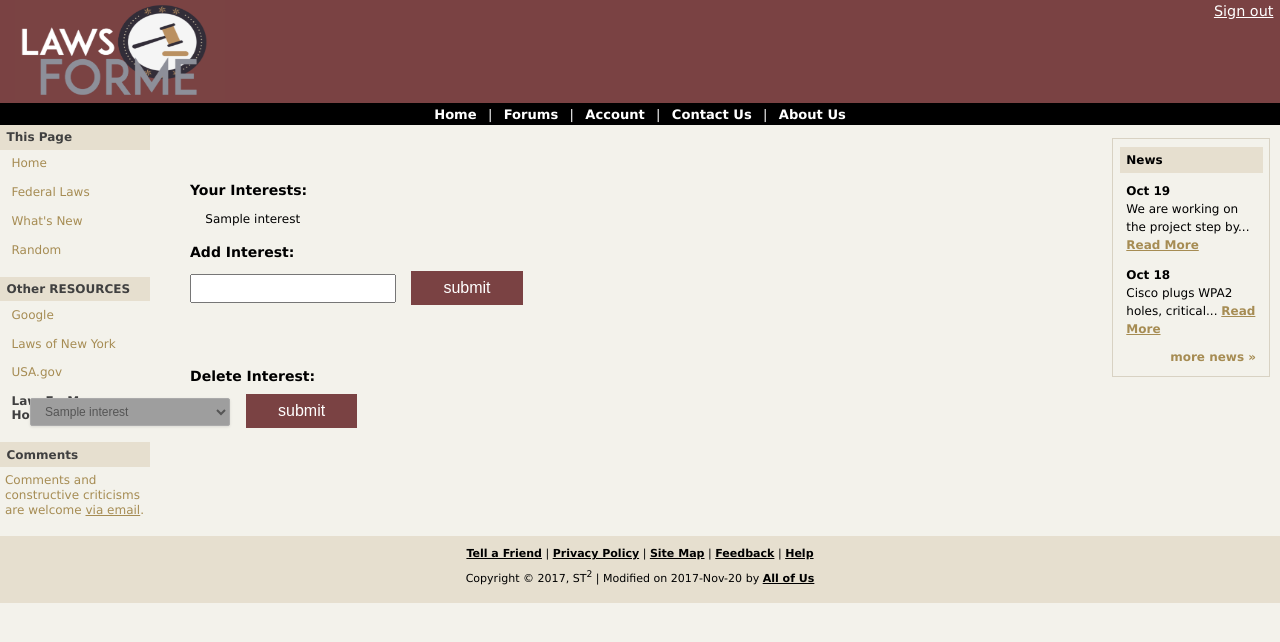
After one commit to slandau3/LawsForMe, a Flask app: page /account/ in a window 1280 px wide. The commit adds this page. Shown: the top 642 px of the page. Run offline with Flask 2, Linux system fonts and the light colour scheme; the visitor is signed in with stand-in values (Sample User, id 1); a database or web service that is not in the repository returns one stand-in record (values such as "Sample title"); some libraries are stand-ins or nearby versions; grey boxes are pictures that could not be loaded.

Commit message:
Added add interests

```diff
--- a/app.py
+++ b/app.py
@@ -158,7 +158,13 @@ def create_account():
 
 
 @app.route('/forum/', methods=['GET', 'POST'])
+
 def load_forum_discussions():
+    """
+        :GET: Render the "forum.html" page
+
+        :POST: Gets a sort request. Renders "forum.html" based on input
+    """
     if request.method == 'GET':
         discussions = db.get_num_4_disc()
         return render_template('forum.html', disc=discussions, logged_in=__session_has_uuid())
@@ -174,6 +180,11 @@ def load_forum_discussions():
 
 @app.route('/forum/<form_name>', methods=['GET', 'POST'])
 def load_threads(form_name):
+    """
+        :GET: Render the "thread.html" page
+
+        :POST: Gets a sort request. Renders "thread.html" based on input
+    """
     if request.method == 'GET':
         # threads = db.get_threads(form_name)
         num_comm = db.get_num_comments(form_name)
@@ -188,6 +199,9 @@ def load_threads(form_name):
 
 
 def __load_comments_get(next_name):
+    """
+            Helper function to load comments.
+        """
     thread = db.get_thread(next_name)
     comments = db.get_comments(next_name)
     # return render_template('thread.html', thr = threads)
@@ -196,6 +210,11 @@ def __load_comments_get(next_name):
 
 @app.route('/forum/discussions/<next_name>', methods=['GET', 'POST'])
 def load_comments(next_name):
+    """
+            :GET: Render the "comment.html" page
+
+            :POST: Gets the comments and then renders "comment.html" based on input
+        """
     if request.method == 'GET':
         return __load_comments_get(next_name)
     elif request.method == 'POST':
@@ -208,5 +227,38 @@ def load_comments(next_name):
         db.add_comments(type, next_name, user_id)
         return __load_comments_get(next_name)
 
+
+
+@app.route('/account/', methods=['GET', 'POST'])
+def load_interests():
+    """
+        :GET: Render the "account.html" page
+
+        :POST: Gets a insert or delete request. Renders "account.html" based on input
+    """
+    if request.method == 'GET':
+        if not __session_has_uuid():
+            return "Please login"
+
+        user_id = session.get("uuid")
+        interests = db.get_interests(user_id)
+        return render_template('account.html', i = interests, logged_in=__session_has_uuid())
+
+
+    elif request.method == 'POST':
+        user_id = session.get("uuid")
+        int = request.form.get('daInterest')
+        if int:
+            db.add_interest(int, user_id)
+
+        delInt = request.form.get('delete')
+        if delInt:
+            db.del_interest(delInt, user_id)
+            print(delInt)
+
+        interests = db.get_interests(user_id)
+        return render_template('account.html', i=interests, logged_in=__session_has_uuid())
+
+
 if __name__ == '__main__':
     app.run(debug=True)
--- a/business_logic/sql/db_adapter.py
+++ b/business_logic/sql/db_adapter.py
@@ -348,6 +348,7 @@ def get_num_4_thread_sort(id, type):
 
 
 def add_comments(c, thread_id, user_id: uuid):
+    #adds comment to the SQL database
     conn, curr = __open_connections()
     curr.execute('INSERT INTO forum_comment(id, author, content, thread_id) \
                 VALUES ((SELECT MAX(id) FROM forum_comment) + 1, '
@@ -366,6 +367,7 @@ def add_comments(c, thread_id, user_id: uuid):
 
 
 def get_comments(idd):
+    # gets comment from the SQL database for display
     conn, curr = __open_connections()
 
     curr.execute('SELECT * '
@@ -385,6 +387,7 @@ def get_comments(idd):
 
 
 def get_words(word):
+    # gets the paragraphs of words/laws from the SQL database for display
     conn, curr = __open_connections()
 
     curr.execute('SELECT content FROM federal_law WHERE title LIKE %s', (word,));
@@ -398,12 +401,59 @@ def get_words(word):
     return response
 
 
+def get_interests(user_id):
+    # gets the interests of specific users from the SQL database for display
+
+    conn, curr = __open_connections()
+
+    curr.execute('SELECT interest FROM users_and_interests WHERE "user" = %s', (str(user_id),));
+
+    #    curr.execute('SELECT * FROM forum_comment WHERE forum_comment.thread_id = %s', (id,))
+
+    response = curr.fetchall()
+
+    __close_connections(conn, curr)
+
+    return response
+
+get_interests('1bc72b60-1c17-4db7-b61f-f0c45b1d7bfe')
+
+
+
+def add_interest(int, user_id):
+    #adds an interest to the specified users interest list
+    conn, curr = __open_connections()
+
+    curr.execute('INSERT INTO users_and_interests("user", interest) VALUES (%s,%s)', (str(user_id), int))
+
+    # don't remember if this is what it is
+    conn.commit()
+    __close_connections(conn, curr)
+
+    return 0
+
+
+def del_interest(delInt, user_id):
+    # deletes an interest to the specified users interest list
+    conn, curr = __open_connections()
+
+    curr.execute('DELETE FROM users_and_interests'
+                 ' WHERE "user" = %s AND interest LIKE %s', (str(user_id), delInt))
+
+    # don't remember if this is what it is
+    conn.commit()
+    __close_connections(conn, curr)
+
+    return 0
 
 
 
 #
 # MISC
 #
+
+
+
 def get_thread(id):
     conn, curr = __open_connections()
 
@@ -416,7 +466,6 @@ def get_thread(id):
     __close_connections(conn, curr)
 
     return response
-
 
 
 def __hash_password(password: str) -> str:
--- a/static/stylesheets/gila-screen.css
+++ b/static/stylesheets/gila-screen.css
@@ -350,7 +350,6 @@ dd {
 
 .pull_right{
     float: right;
-<<<<<<< HEAD
 }
 
 
@@ -513,6 +512,36 @@ input[type=submit]:hover {
   width: 90%;
   height: 50px;
 }
-=======
+
+/* ##### account.html specific ##### */
+
+#interests{
+    position: relative;
+    top: 43px;
+    left: 40px;
+
 }
->>>>>>> ed49f9cb1317778847417ddc02cb651b5981acb6
+
+
+#delInt{
+    position: relative;
+    right: 780px;
+    top: -20px;
+}
+
+
+#addInterest{
+    display: block;
+}
+
+#la2{
+    float: left;
+    width: 15.5%;
+    height: 23px;
+}
+
+#la1{
+    position: relative;
+    top: -33px;
+
+}
--- /dev/null
+++ b/templates/account.html
@@ -0,0 +1,38 @@
+{% extends 'template.html' %}
+
+{% block body %}
+<div id = interests>
+    <h3>Your Interests:</h3>
+    {% for x in i %}
+    <div>
+        <p>&nbsp;&nbsp;&nbsp;&nbsp;{{ x[0] }}</p>
+    </div>
+    {% endfor %}
+
+    <div id = addInterest>
+        <h3>Add Interest:</h3>
+        <form class = inter method="post" action="/account/" id="sub-form2">
+            <input type="text" name="daInterest" id="la2"><br>
+            <input type="submit" value = "submit" id="la1" name="addInt">
+        </form>
+    </div>
+
+
+
+
+    <h3>Delete Interest:</h3>
+    <div id = delInt>
+            <form class = formSort method="post" action="/account/" id="sub-form">
+            <input type="submit" value = "submit" id="lala">
+        </form>
+
+        <select class = formSort id="soflow" name="delete" form="sub-form">
+            {% for x in i %}
+                <option value="{{x[0]}}">{{x[0]}}</option>
+            {% endfor %}
+        </select>
+    </div>
+
+</div>
+
+{% endblock %}
--- a/templates/comments.html
+++ b/templates/comments.html
@@ -11,7 +11,7 @@
     {% for c in com %}
     <div>
         <p><b>{{ c[2] }} {{ c[3]}}</b></p>
-        <p>{{ c[9] }}</p>
+        <p>{{ c[8] }}</p>
     </div>
     {% endfor %}
     <form class = formSort method="post" action="/forum/discussions/{{nn}}">
--- a/templates/template.html
+++ b/templates/template.html
@@ -22,7 +22,7 @@
     {% else %}
     <div class="login"><a href="/createAccount/">Sign Up</a> | <a href="/login/">Sign In</a> </div>
     {% endif %}
-    <div class="subHeader"> <span class="doNotDisplay">Navigation: </span> <a href="/">Home</a> | <a href="/forum/">Forums</a> | <a href="#">Account</a> | <a href="#">Contact Us</a> | <a href="#">About Us</a> </div>
+    <div class="subHeader"> <span class="doNotDisplay">Navigation: </span> <a href="/">Home</a> | <a href="/forum/">Forums</a> | <a href="/account/">Account</a> | <a href="#">Contact Us</a> | <a href="#">About Us</a> </div>
 
 </div>
 <div id="side-bar">
```
